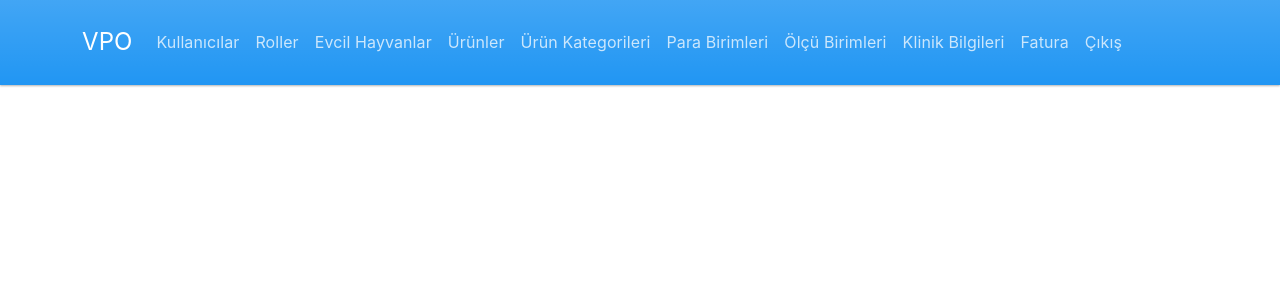
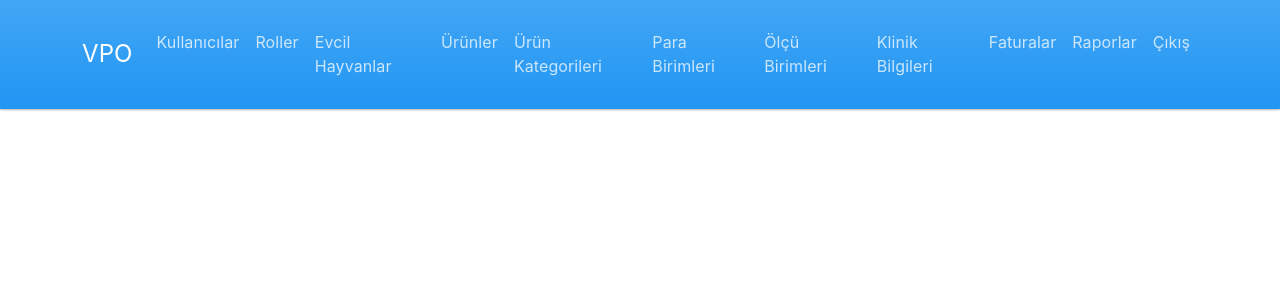
Before and after one commit to ahmetarsln/veterinerlik, a React (Create React App) app in the folder vpo.wui/: page / in a window 1280 px wide. Shown: the top 300 px of the page. Built offline with nearby package versions, Linux system fonts and the light colour scheme.

Commit message:
Update NavMenu.js

```diff
--- a/vpo.wui/src/components/Layout/Nav/NavMenu.js
+++ b/vpo.wui/src/components/Layout/Nav/NavMenu.js
@@ -18,7 +18,8 @@ const NavMenu = () => {
             <Nav.Link href="/currencyUnits-list">Para Birimleri</Nav.Link>
             <Nav.Link href="/measurementUnits-list">Ölçü Birimleri</Nav.Link>
             <Nav.Link href="/clinicalInformations-list">Klinik Bilgileri</Nav.Link>
-            <Nav.Link href="/invoices-list">Fatura </Nav.Link>
+            <Nav.Link href="/invoices-list">Faturalar </Nav.Link>
+            <Nav.Link href="/reports-list">Raporlar </Nav.Link>
 
             <Nav.Link
               href="/login"
```
